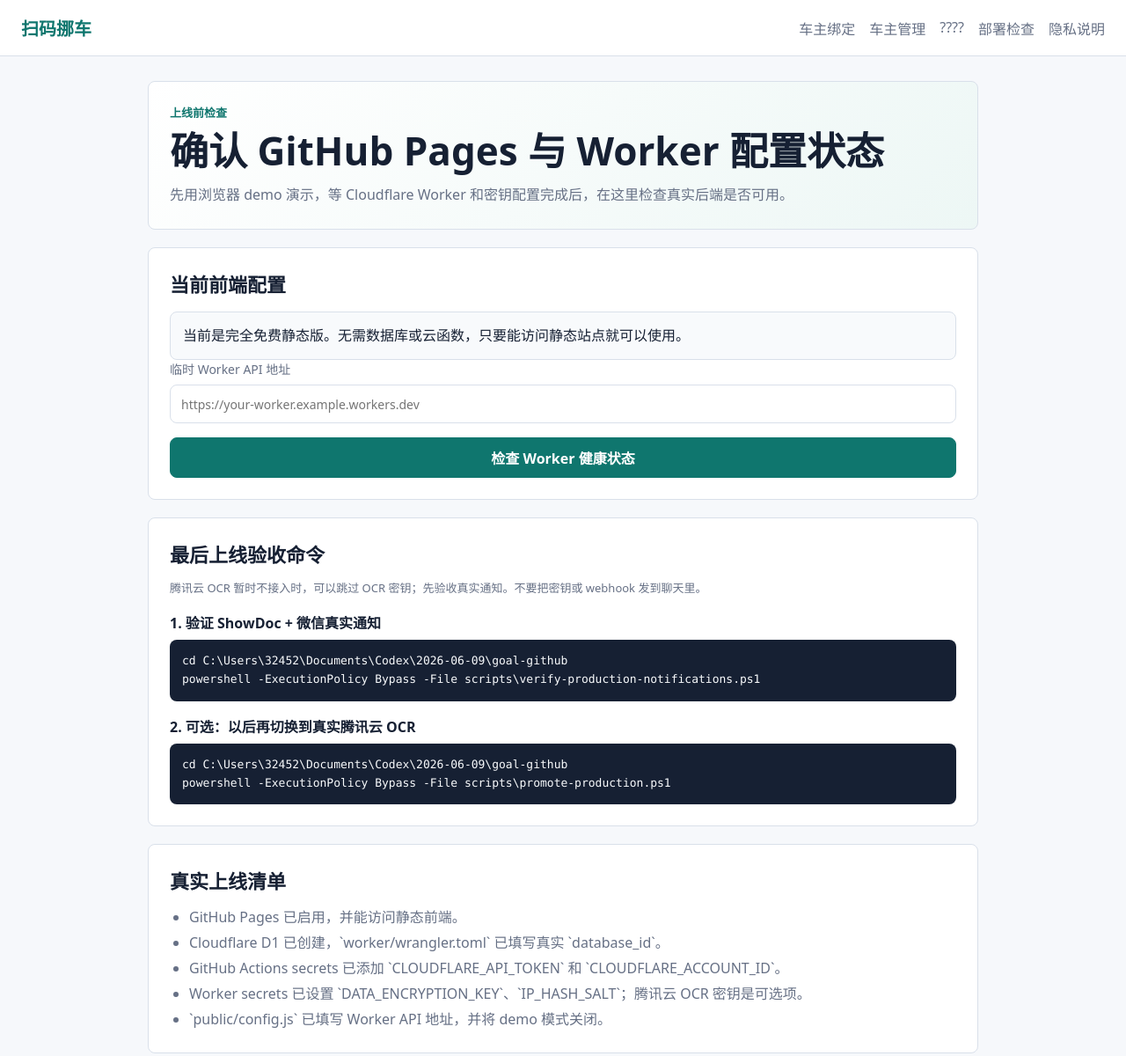
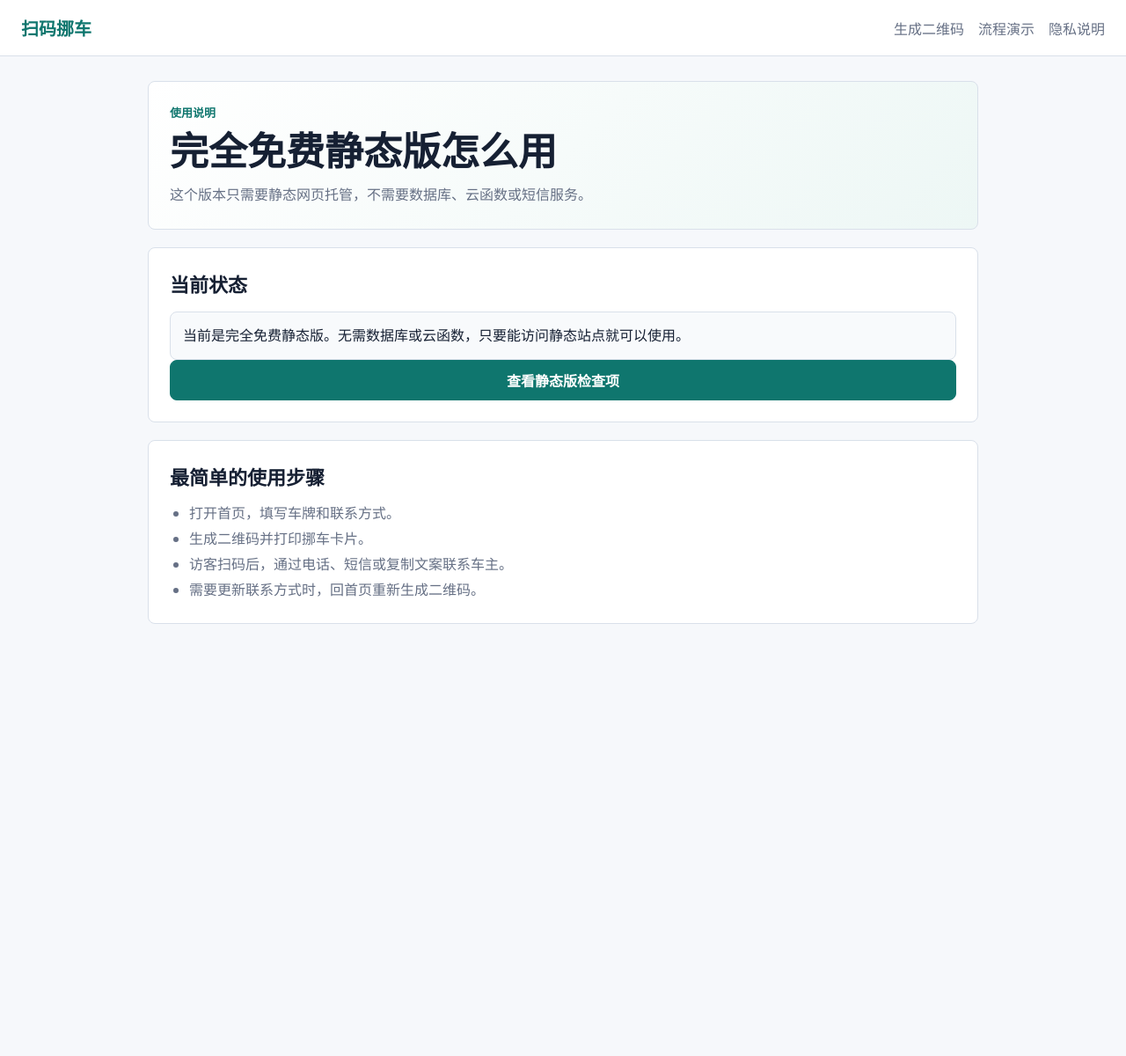
Before and after one commit to nanan910/move-car-mvp, a website: page public/setup.html in a window 1280 px wide. Shown: the whole page at 88% size. After the commit the page ends 800 px from the top, so only its background shows below. Drawn offline with Linux system fonts and the light colour scheme.

Commit message:
Publish static free version

```diff
--- a/public/setup.html
+++ b/public/setup.html
@@ -3,66 +3,42 @@
   <head>
     <meta charset="utf-8" />
     <meta name="viewport" content="width=device-width, initial-scale=1" />
-    <title>扫码挪车 - 部署检查</title>
+    <title>扫码挪车 - 使用说明</title>
     <link rel="stylesheet" href="./styles.css" />
   </head>
   <body data-page="setup">
     <header class="topbar">
       <a class="brand" href="./index.html">扫码挪车</a>
       <nav>
-        <a href="./index.html">车主绑定</a>
-        <a href="./owner.html">车主管理</a>
-        <a href="./demo.html">????</a>
-        <a href="./setup.html">部署检查</a>
+        <a href="./index.html">生成二维码</a>
+        <a href="./demo.html">流程演示</a>
         <a href="./privacy.html">隐私说明</a>
       </nav>
     </header>
 
     <main class="shell">
       <section class="panel intro">
-        <p class="eyebrow">上线前检查</p>
-        <h1>确认 GitHub Pages 与 Worker 配置状态</h1>
-        <p>先用浏览器 demo 演示，等 Cloudflare Worker 和密钥配置完成后，在这里检查真实后端是否可用。</p>
+        <p class="eyebrow">使用说明</p>
+        <h1>完全免费静态版怎么用</h1>
+        <p>这个版本只需要静态网页托管，不需要数据库、云函数或短信服务。</p>
       </section>
 
       <section class="panel">
-        <h2>当前前端配置</h2>
-        <div id="setupStatus" class="result">正在读取配置...</div>
+        <h2>当前状态</h2>
+        <div id="setupStatus" class="result">正在读取说明...</div>
         <form id="setupCheckForm" class="stack">
-          <label>
-            临时 Worker API 地址
-            <input id="apiBase" name="apiBase" placeholder="https://your-worker.example.workers.dev" />
-          </label>
-          <button type="submit">检查 Worker 健康状态</button>
+          <button type="submit">查看静态版检查项</button>
         </form>
         <div id="healthResult" class="result hidden"></div>
       </section>
 
       <section class="panel">
-        <h2>最后上线验收命令</h2>
-        <p class="form-note">腾讯云 OCR 暂时不接入时，可以跳过 OCR 密钥；先验收真实通知。不要把密钥或 webhook 发到聊天里。</p>
-        <div class="command-list">
-          <div>
-            <strong>1. 验证 ShowDoc + 微信真实通知</strong>
-            <pre class="command">cd C:\Users\32452\Documents\Codex\2026-06-09\goal-github
-powershell -ExecutionPolicy Bypass -File scripts\verify-production-notifications.ps1</pre>
-          </div>
-          <div>
-            <strong>2. 可选：以后再切换到真实腾讯云 OCR</strong>
-            <pre class="command">cd C:\Users\32452\Documents\Codex\2026-06-09\goal-github
-powershell -ExecutionPolicy Bypass -File scripts\promote-production.ps1</pre>
-          </div>
-        </div>
-      </section>
-
-      <section class="panel">
-        <h2>真实上线清单</h2>
+        <h2>最简单的使用步骤</h2>
         <ul class="checklist">
-          <li>GitHub Pages 已启用，并能访问静态前端。</li>
-          <li>Cloudflare D1 已创建，`worker/wrangler.toml` 已填写真实 `database_id`。</li>
-          <li>GitHub Actions secrets 已添加 `CLOUDFLARE_API_TOKEN` 和 `CLOUDFLARE_ACCOUNT_ID`。</li>
-          <li>Worker secrets 已设置 `DATA_ENCRYPTION_KEY`、`IP_HASH_SALT`；腾讯云 OCR 密钥是可选项。</li>
-          <li>`public/config.js` 已填写 Worker API 地址，并将 demo 模式关闭。</li>
+          <li>打开首页，填写车牌和联系方式。</li>
+          <li>生成二维码并打印挪车卡片。</li>
+          <li>访客扫码后，通过电话、短信或复制文案联系车主。</li>
+          <li>需要更新联系方式时，回首页重新生成二维码。</li>
         </ul>
       </section>
     </main>
```
